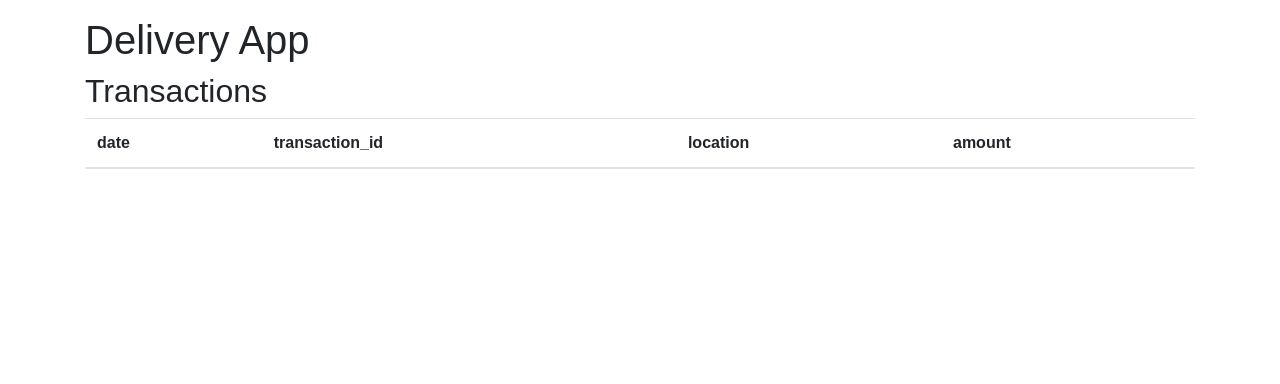
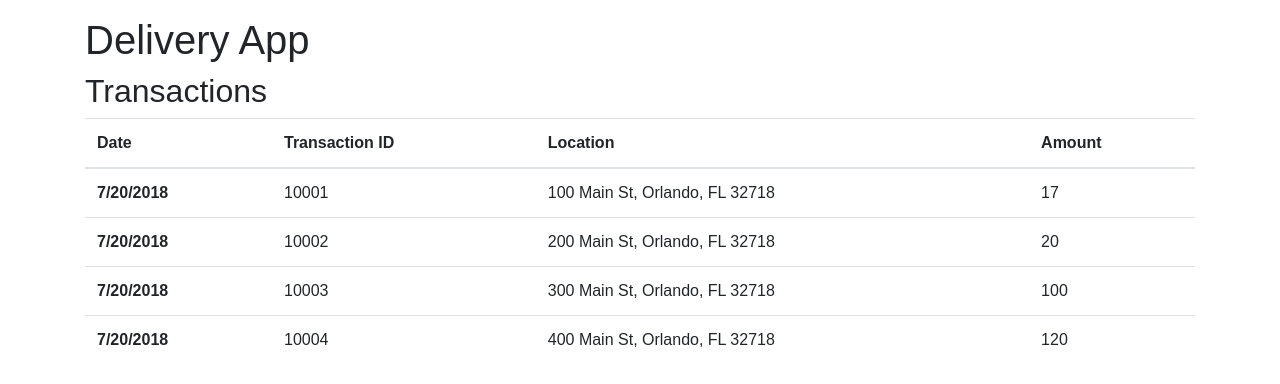
Before and after one commit to yxnely/react-delivery, a React (Create React App) app: page / in a window 1280 px wide. Shown: the top 384 px of the page. Built offline with nearby package versions, Linux system fonts and the light colour scheme.

Commit message:
created tablebody and tableheader

```diff
--- a/src/Transactions/List.js
+++ b/src/Transactions/List.js
@@ -1,53 +1,14 @@
 import React, { Component } from 'react';
 import TableHeader from './TableHeader';
+import TableBody from './TableBody';
 
 class TransactionsList extends Component {
-  constructor(props) {
-    super(props);
-    this.transactionsList = [
-      {
-        id: 1,
-        order: {
-          location: '100 Main St, Orlando, FL 32718',
-          name: 'Pub of America',
-          date: new Date(),
-          amount: 17
-        }
-      },
-      {
-        id: 2,
-        order: {
-          location: '200 Main St, Orlando, FL 32718',
-          name: 'Walmart',
-          date: new Date(),
-          amount: 20
-        }
-      },
-      {
-        id: 3,
-        order: {
-          location: '300 Main St, Orlando, FL 32718',
-          name: 'Chinese Takeout',
-          date: new Date(),
-          amount: 100
-        }
-      },
-      {
-        id: 4,
-        order: {
-          location: '400 Main St, Orlando, FL 32718',
-          name: 'Orlando Park',
-          date: new Date(),
-          amount: 120
-        }
-      }
-    ];
-  }
 
   render() {
     return (
       <table className="table">
         <TableHeader></TableHeader>
+        <TableBody></TableBody>
       </table>
     );
   }
--- /dev/null
+++ b/src/Transactions/TableBody.js
@@ -0,0 +1,66 @@
+import React, { Component } from 'react';
+
+class TableBody extends Component {
+	constructor() {
+		super();
+		this.transactionsList = [
+      {
+        id: 1,
+        order: {
+					id: 10001,
+          location: '100 Main St, Orlando, FL 32718',
+          name: 'Pub of America',
+          date: new Date(),
+          amount: 17
+        }
+      },
+      {
+        id: 2,
+        order: {
+					id: 10002,
+          location: '200 Main St, Orlando, FL 32718',
+          name: 'Walmart',
+          date: new Date(),
+          amount: 20
+        }
+      },
+      {
+        id: 3,
+        order: {
+					id: 10003,
+          location: '300 Main St, Orlando, FL 32718',
+          name: 'Chinese Takeout',
+          date: new Date(),
+          amount: 100
+        }
+      },
+      {
+        id: 4,
+        order: {
+					id: 10004,
+          location: '400 Main St, Orlando, FL 32718',
+          name: 'Orlando Park',
+          date: new Date(),
+          amount: 120
+        }
+      }
+    ]
+	}
+
+	render() {
+		return (
+      <tbody>
+				{this.transactionsList.map(item => (
+					<tr key={item.id}>
+						<th scope="row">{item.order.date.toLocaleDateString('en-US')}</th>
+						<td>{item.order.id}</td>
+						<td>{item.order.location}</td>
+						<td>{item.order.amount.toLocaleString('USD')}</td>
+					</tr>
+				))}
+      </tbody>
+    );
+	}
+}
+
+export default TableBody;
--- a/src/Transactions/TableHeader.js
+++ b/src/Transactions/TableHeader.js
@@ -4,10 +4,26 @@ class TableHeader extends Component {
 	constructor() {
 		super();
 		this.columns = [
-      'date',
-      'transaction_id',
-      'location',
-      'amount'
+			{
+				id: 1,
+				column: 'date',
+				name: 'Date'
+			},
+			{
+				id: 2,
+				column: 'transaction_id',
+				name: 'Transaction ID'
+			},
+			{
+				id: 3,
+				column: 'location',
+				name: 'Location'
+			},
+			{
+				id: 4,
+				column: 'amount',
+				name: 'Amount'
+			}
     ]
 	}
 
@@ -15,8 +31,8 @@ class TableHeader extends Component {
 		return (
       <thead>
         <tr>
-          {this.columns.map((col, idx) => (
-            <th key={idx} scope="col">{col}</th>
+          {this.columns.map(col => (
+            <th key={col.id} scope="col">{col.name}</th>
           ))}
         </tr>
       </thead>
```
